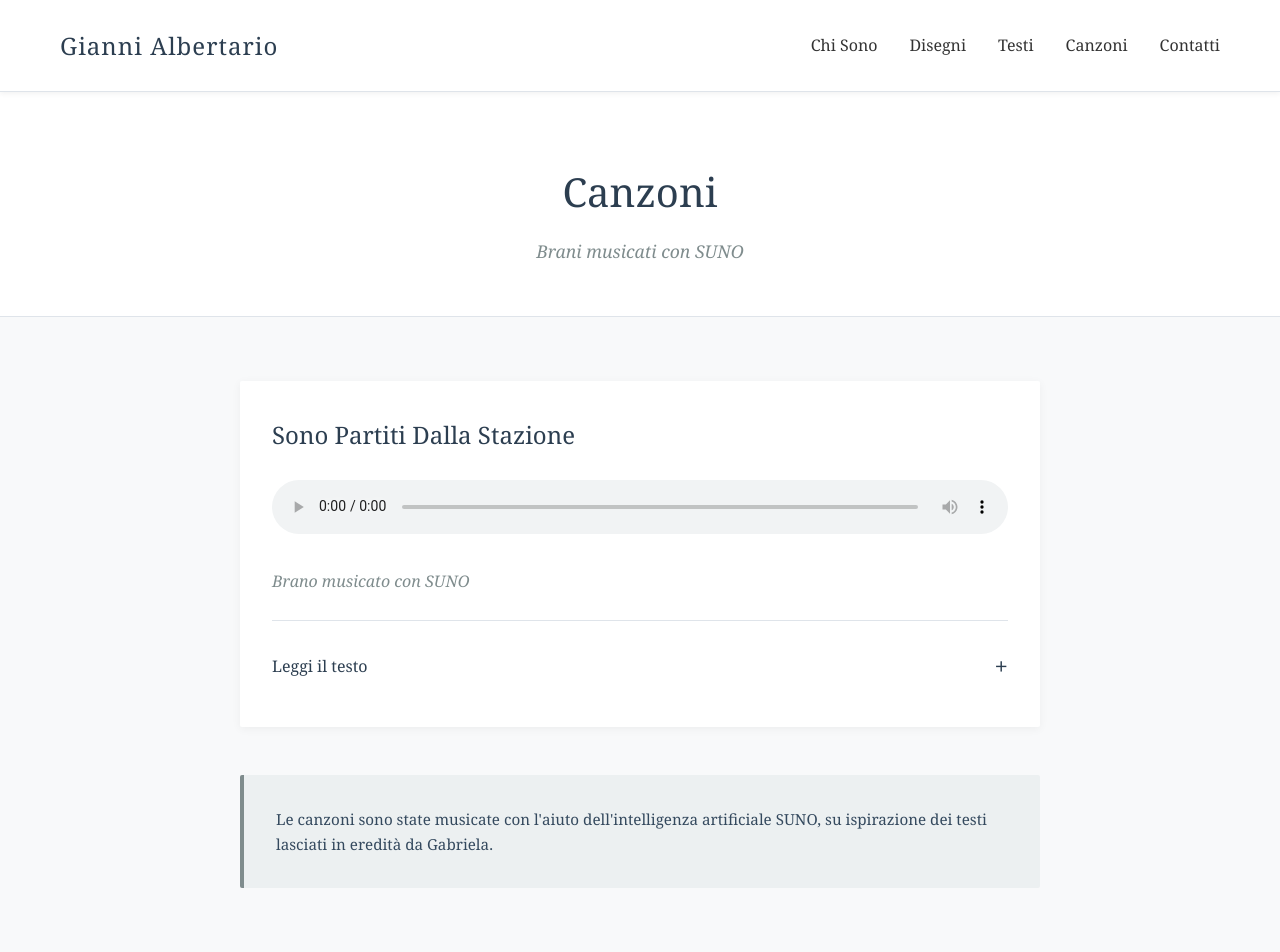
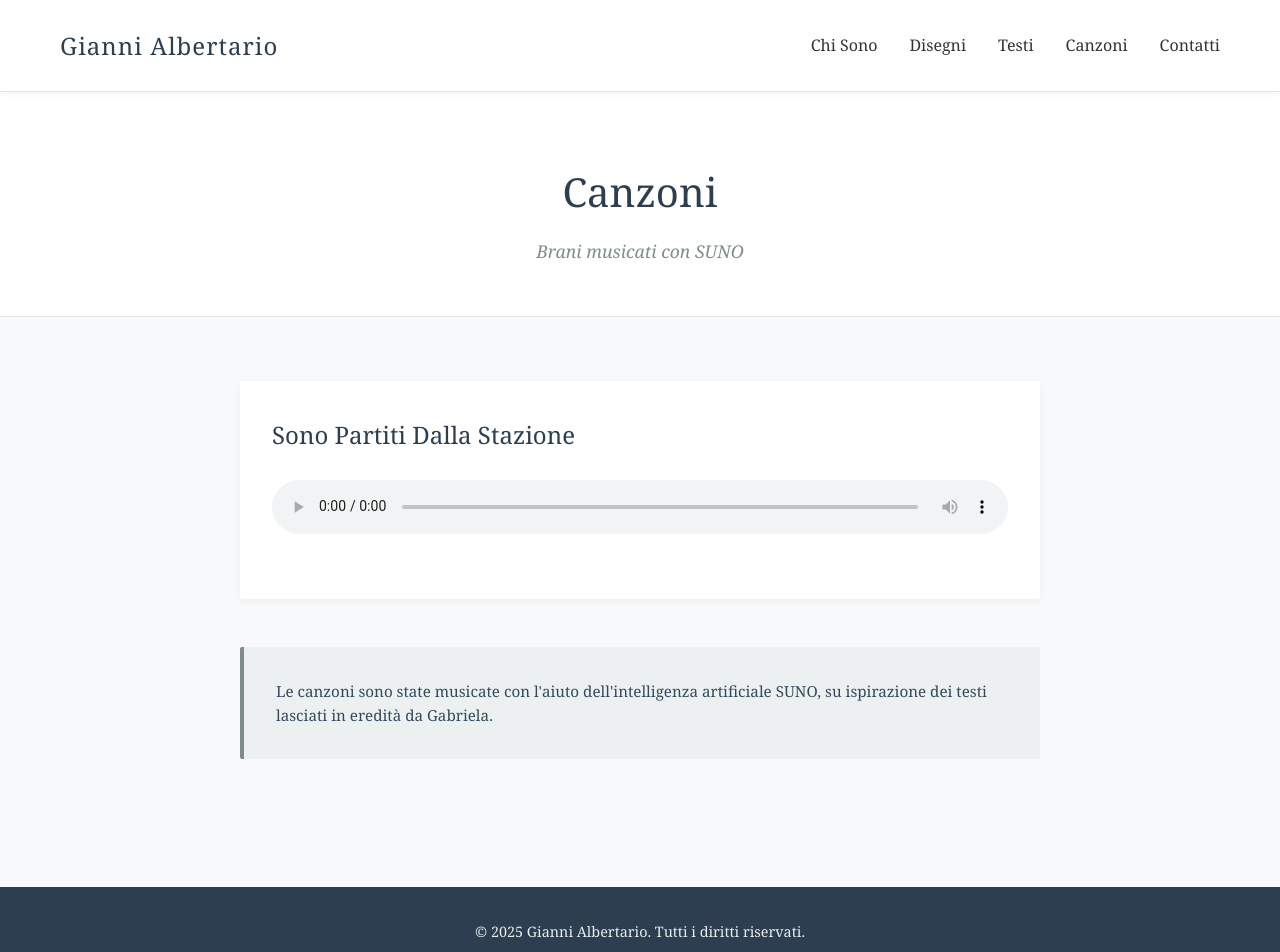
Before and after one commit to fracassi-marco/gianni, a Next.js app: page /canzoni in a window 1280 px wide. Shown: the top 952 px of the page. Built offline with nearby package versions, Linux system fonts and the light colour scheme.

Commit message:
minor fix

```diff
--- a/app/canzoni/page.js
+++ b/app/canzoni/page.js
@@ -36,32 +36,6 @@ export default function Canzoni() {
                     Il tuo browser non supporta l&apos;elemento audio.
                   </audio>
                 </div>
-                <p className="song-description">Brano musicato con SUNO</p>
-
-                <div className="accordion">
-                  <button
-                    onClick={() => toggleAccordion(1)}
-                    className="accordion-button"
-                  >
-                    <span>Leggi il testo</span>
-                    <span className="accordion-icon">
-                      {openAccordion === 1 ? '−' : '+'}
-                    </span>
-                  </button>
-                  <div className="accordion-content" style={{maxHeight: openAccordion === 1 ? '1000px' : '0'}}>
-                    <div className="lyrics-text">
-                      <p>
-                        Inserire qui il testo completo<br />
-                        della canzone &quot;Sono Partiti Dalla Stazione&quot;<br />
-                        con le strofe separate
-                      </p>
-                      <p>
-                        Seconda strofa<br />
-                        del testo
-                      </p>
-                    </div>
-                  </div>
-                </div>
               </article>
             </div>
 
--- a/app/disegni/page.js
+++ b/app/disegni/page.js
@@ -3,7 +3,7 @@ import Header from '@/components/Header'
 import Footer from '@/components/Footer'
 
 export const metadata = {
-  title: 'Disegni - Gianni Albertario',
+  title: 'Disegni a china - Gianni Albertario',
 }
 
 const disegni = [
```
